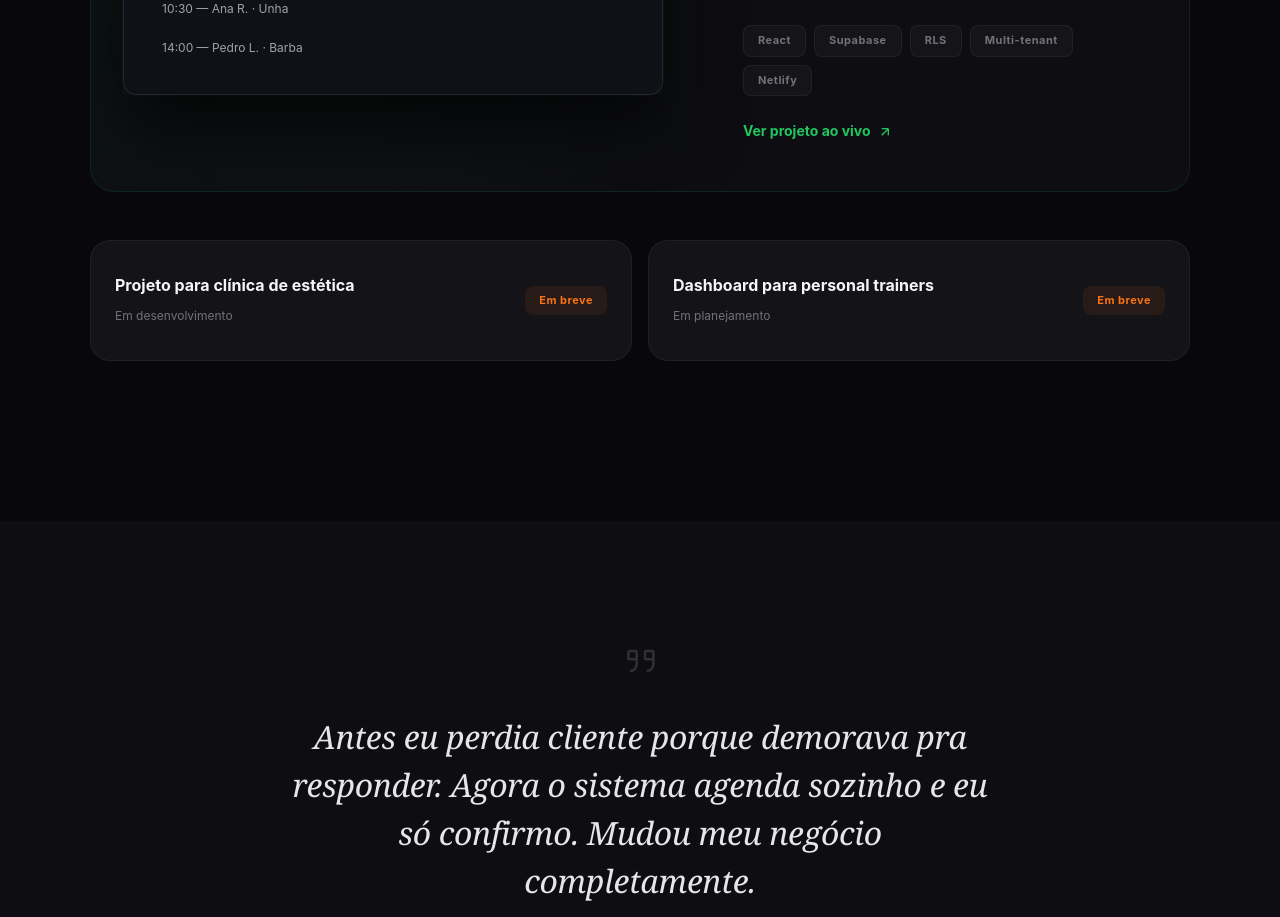
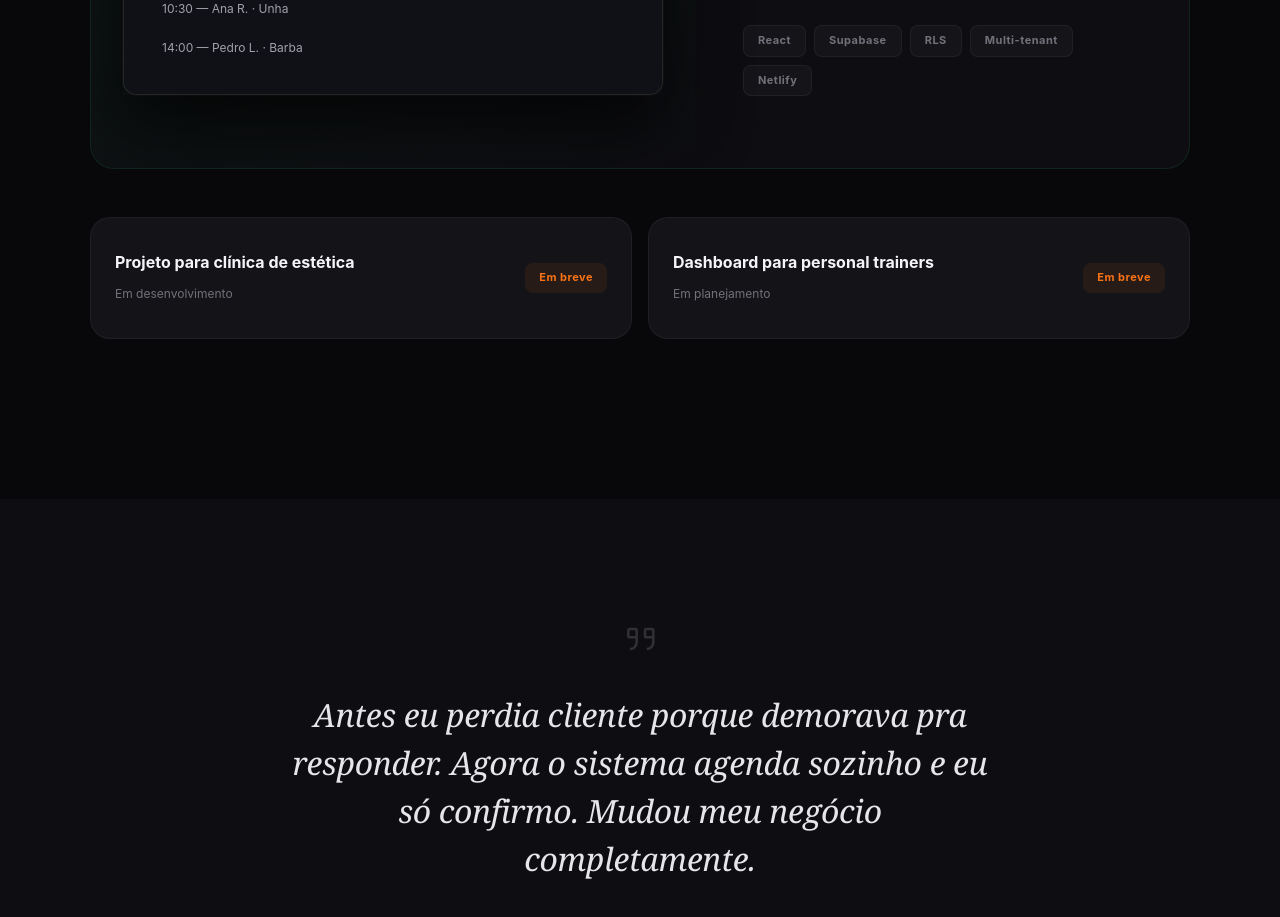
Before and after one commit to Gustavo-droop/Meu-Portifolio, a Next.js app: page / in a window 1280 px wide. Shown: the part 3460-4377 px from the top of the page. Built offline with nearby package versions, Linux system fonts and the light colour scheme.

Commit message:
Update PortfolioSection.jsx

```diff
--- a/components/PortfolioSection.jsx
+++ b/components/PortfolioSection.jsx
@@ -33,13 +33,7 @@ export default function PortfolioSection() {
               <div style={{ display: "flex", gap: DS.gapTags, flexWrap: "wrap", marginBottom: DS.sp5 }}>
                 {["React","Supabase","RLS","Multi-tenant","Netlify"].map(t => <Tag key={t} variant="muted">{t}</Tag>)}
               </div>
-              <a href="https://agendio-adm.netlify.app" target="_blank" rel="noopener noreferrer" style={{
-                fontSize: DS.smallSize, fontWeight: DS.buttonWeight, color: DS.green, textDecoration: "none",
-                display: "inline-flex", alignItems: "center", gap: 6, transition: "gap .3s",
-              }} onMouseEnter={e => e.currentTarget.style.gap = "10px"}
-                 onMouseLeave={e => e.currentTarget.style.gap = "6px"}>
-                Ver projeto ao vivo <ArrowIcon />
-              </a>
+
             </div>
           </div>
         </Reveal>
```
